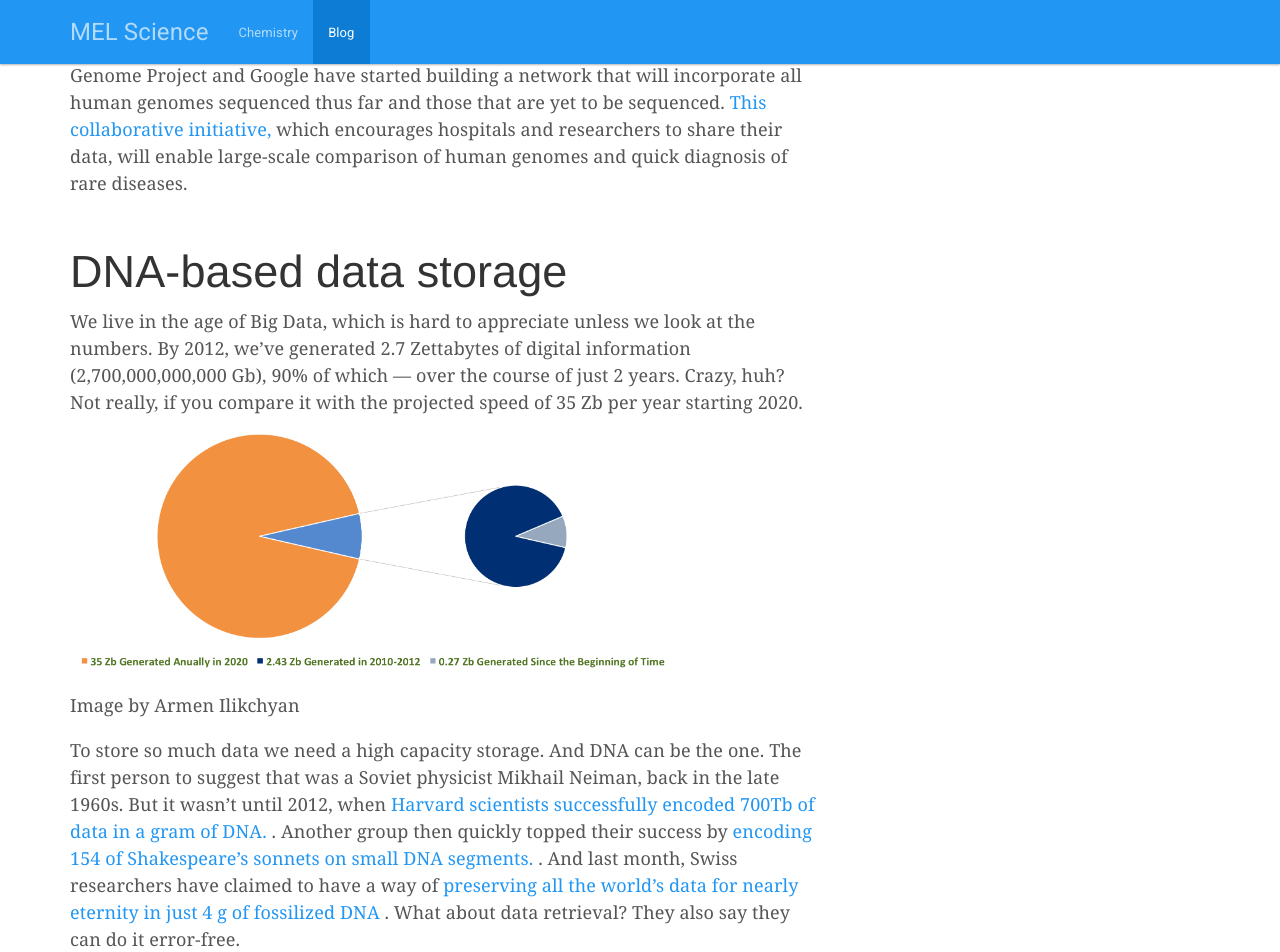
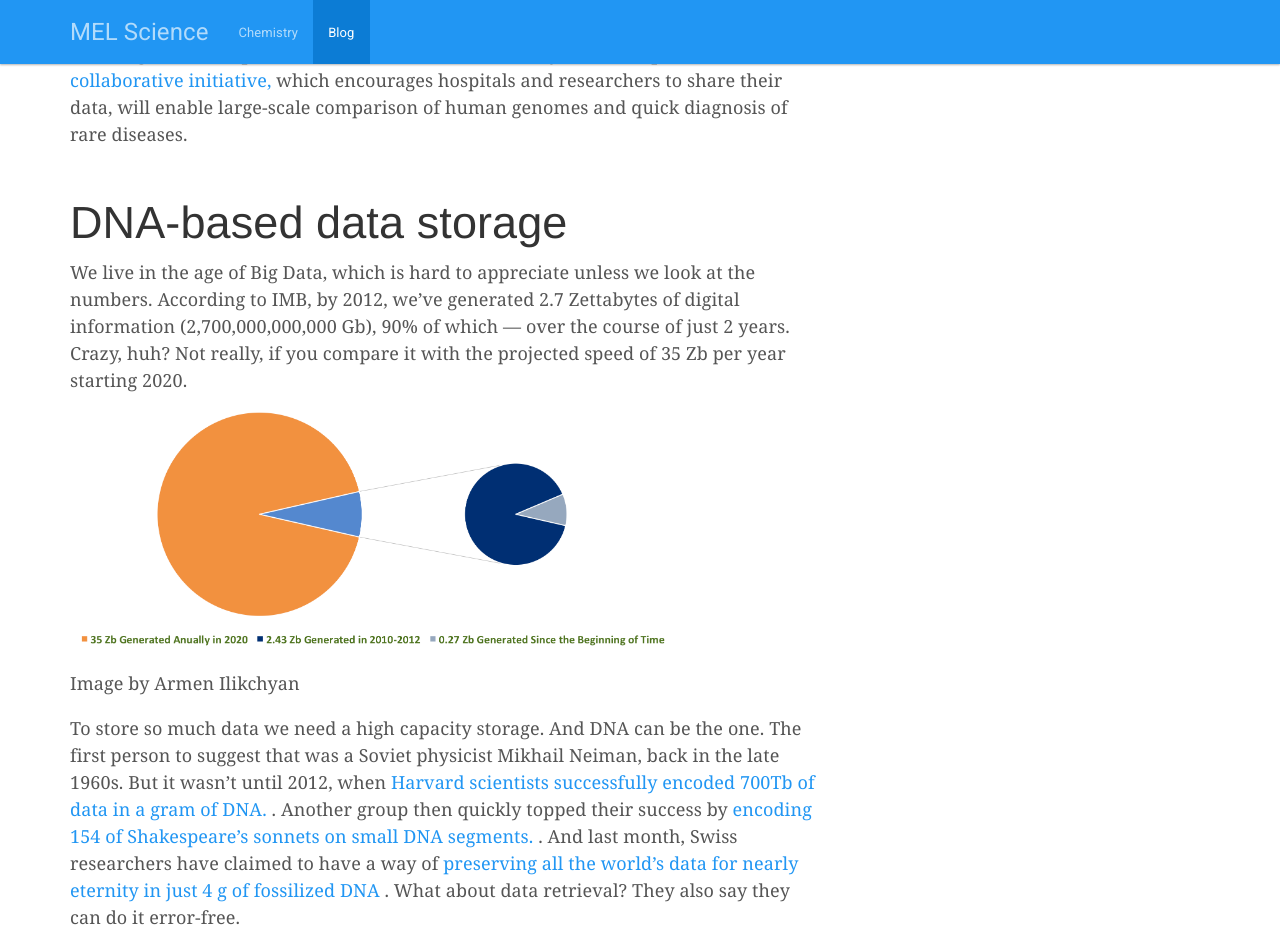
Before and after one commit to MELScience/blog.melscience.com, a Jekyll site: the page built from en/2015-03-06-dna-based-technologies-that-will-soon-change-your-life.md, in a window 1280 px wide and 1400 px high, scrolled down 3571 px. Shown: the top 952 px of the window. Built offline with Jekyll 4.4.1, drawn with Linux system fonts in a browser that asks for light colours; nearby versions of some CDN libraries; comment, search, counter and statistics services are not loaded; some of the changed lines change nothing that is shown; some of the changed text lies outside the part shown.

Commit message:
mistake dna

```diff
--- a/en/2015-03-06-dna-based-technologies-that-will-soon-change-your-life.md
+++ b/en/2015-03-06-dna-based-technologies-that-will-soon-change-your-life.md
@@ -27,7 +27,7 @@
 
 <a href="https://www.flickr.com/photos/x-ray_delta_one/4083171263/sizes/l">Photo </a> by x-ray delta one.
 
-##What are antimony and copper added for?
+##What did the discovery lead to?
 
 To many things that were previously deemed impossible. Scientists have cracked human genome, understood the passage of inherited traits, found cure for many genetic disorders, and learned to prevent them. They’ve explained how proteins came forth, developed antibiotics and antivirals, and tracked down our geographic origins. They’ve improved crops to better feed the world, advanced forensic and parenting analyses, and even put the British Royals in a very uncomfortable situation questioning their noble origins. Missed the story? Read about it here and watch this video to catch up:
 
@@ -58,7 +58,7 @@
 
 ## DNA-based data storage
 
-We live in the age of Big Data, which is hard to appreciate unless we look at the numbers. By 2012, we’ve generated 2.7 Zettabytes of digital information (2,700,000,000,000 Gb), 90% of which — over the course of just 2 years. Crazy, huh? Not really, if you compare it with the projected speed of 35 Zb per year starting 2020.
+We live in the age of Big Data, which is hard to appreciate unless we look at the numbers. According to IMB, by 2012, we’ve generated 2.7 Zettabytes of digital information (2,700,000,000,000 Gb), 90% of which — over the course of just 2 years. Crazy, huh? Not really, if you compare it with the projected speed of 35 Zb per year starting 2020.
 
 
 
@@ -74,7 +74,7 @@
 
 To store so much data we need a high capacity storage. And DNA can be the one. The first person to suggest that was a Soviet physicist Mikhail Neiman, back in the late 1960s. But it wasn’t until 2012, when <a href="http://wyss.harvard.edu/viewpressrelease/93/">Harvard scientists successfully encoded 700Tb of data in a gram of DNA.  </a>. Another group then quickly topped their success by <a href="http://www.nature.com/news/synthetic-double-helix-faithfully-stores-shakespeare-s-sonnets-1.12279">encoding  154 of Shakespeare’s sonnets on small DNA segments. </a>.  And last month, Swiss researchers have claimed to have a way of <a href="https://www.ethz.ch/en/news-and-events/eth-news/news/2015/02/data-storage-for-eternity.html">preserving all the world’s data for nearly eternity in just 4 g of fossilized DNA </a> . What about data retrieval? They also say they can do it error-free.
 
-Deoxyribonucleic acid is a full name of the mighty molecule. Watson and Crick have rightly called the “secret of life”. Enjoy watching the video and appreciate its beauty and might:
+Deoxyribonucleic acid is a full name of the mighty molecule. Watson and Crick have rightly called it the “secret of life”. Enjoy watching the video and appreciate its beauty and might:
 
 <iframe src="https://player.vimeo.com/video/60747882?color=ffcd1e&title=0&byline=0" width="600" height="338" frameborder="0" webkitallowfullscreen mozallowfullscreen allowfullscreen></iframe> <p><a href="https://vimeo.com/60747882">BBC Knowledge Explainer DNA</a> from <a href="https://vimeo.com/territorystudio">Territory</a> on <a href="https://vimeo.com">Vimeo</a>.</p>
 
```
